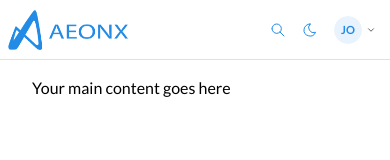
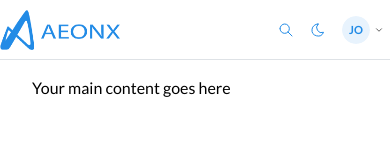
Before and after one commit to goodstripe/Alpha-Platform, a Next.js app: page /dashboard in a window 390 px wide. Shown: the top 160 px of the page. Built offline with nearby package versions, Linux system fonts and the light colour scheme.

Commit message:
`Refactor Container styles in ResponsiveHeader component`

```diff
--- a/src/app/components/Header/Header.tsx
+++ b/src/app/components/Header/Header.tsx
@@ -38,9 +38,8 @@ export default function ResponsiveHeader() {
   return (
     <AppShell header={{ height: 60 }} padding="md">
       <AppShell.Header>
-        <Container h="100%" style={{ paddingInline: rem(8) }}>
+        <Container h="100%" p={0}>
           <Flex align="center" justify="space-between" h="100%">
-            {/* Left Section - Logo and Search (very close together) */}
             <Group gap="xs">
               <Image
                 src="/aeonx_logo.png"
```
